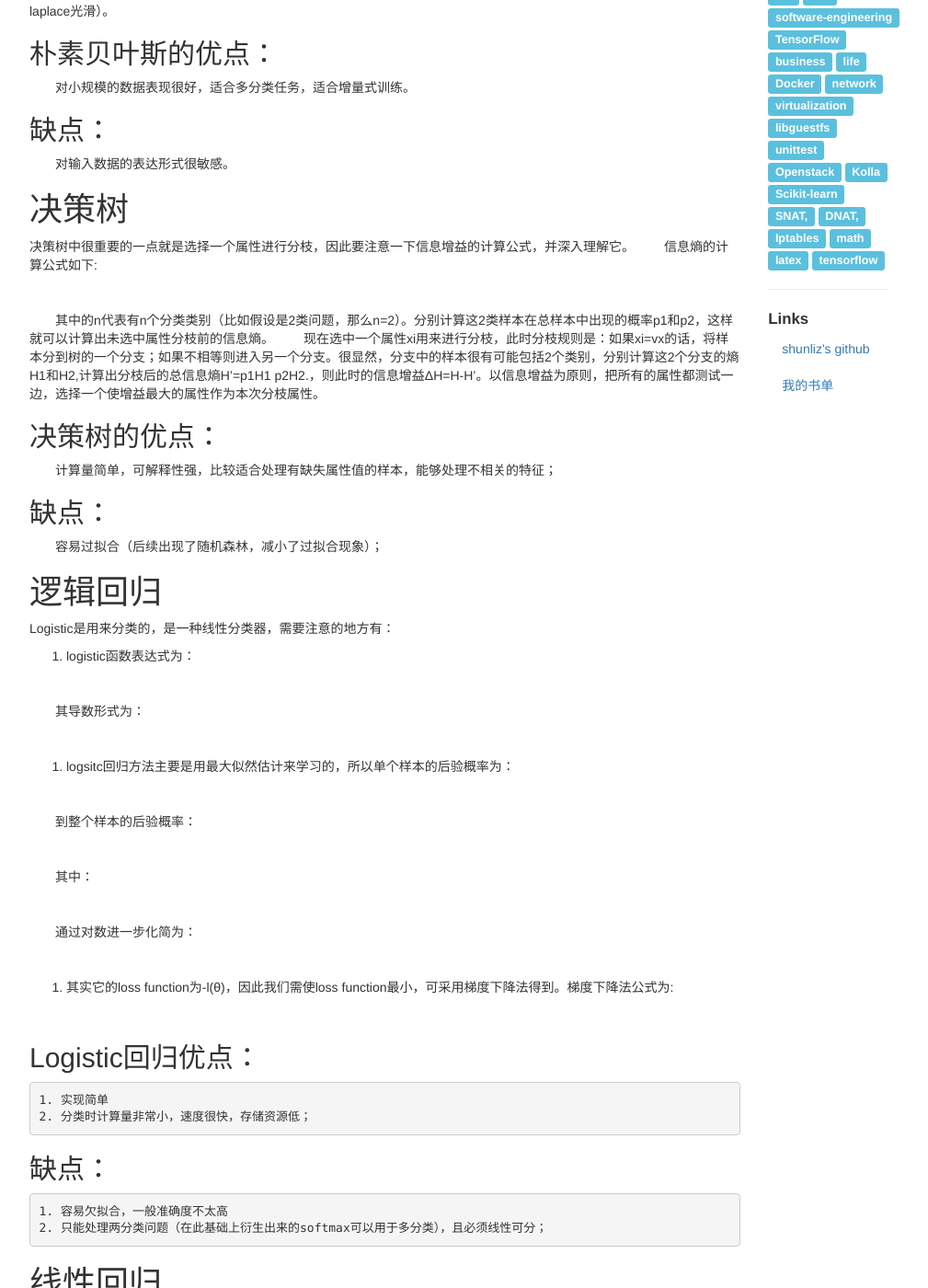
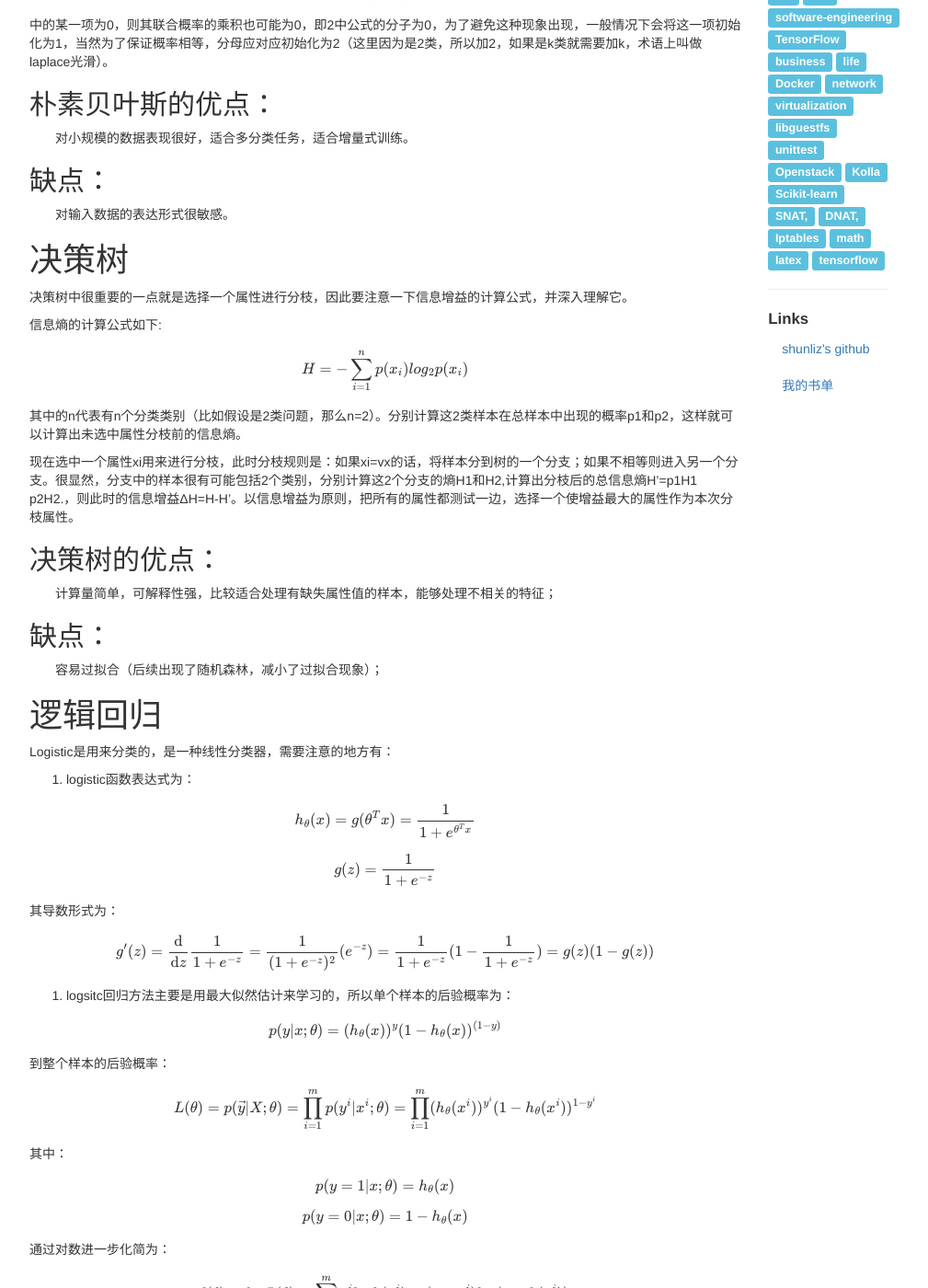
Before and after one commit to shunliz/shunliz.github.io, a Jekyll site: the page built from _posts/2017-05-27-common-ml-algrithom.markdown, in a window 1280 px wide and 1400 px high, scrolled down 738 px. Shown: the whole window at 92% size, without its empty margins (141-1150 px from the left). Built offline with Jekyll 4.4.1, drawn with Linux system fonts in a browser that asks for light colours; formulas are drawn with MathJax 3; some of the changed text lies outside the part shown.

Commit message:
add latex

```diff
--- a/_posts/2017-05-27-common-ml-algrithom.markdown
+++ b/_posts/2017-05-27-common-ml-algrithom.markdown
@@ -22,7 +22,8 @@ $$ p(c_{i}|w) = \frac{p(w|c_{i})p(c_{i})}{p(w))} $$
 $$ p(w|c_{i}) $$
 
 的计算方法，而由朴素贝叶斯的前提假设可知，
-p(w_{0}，w_{1}，w_{2}...w_{N}|c_{i})=p(w_{0}|c_{i})p(w_{1}|c_{i})p(w_{2}|c_{i})... p(w_{N}|c_{i})，
+
+$$ p(w_{0}，w_{1}，w_{2}...w_{N}|c_{i})=p(w_{0}|c_{i})p(w_{1}|c_{i})p(w_{2}|c_{i})... p(w_{N}|c_{i}) $$，
 
 因此一般有两种，一种是在类别为ci的那些样本集中，找到wj出现次数的总和，然后除以该样本的总和；第二种方法是类别为ci的那些样本集中，找到wj出现次数的总和，然后除以该样本中所有特征出现次数的总和。
 
@@ -42,11 +43,15 @@ p(w_{0}，w_{1}，w_{2}...w_{N}|c_{i})=p(w_{0}|c_{i})p(w_{1}|c_{i})p(w_{2}|c_{i}
 
 # 决策树
 
-决策树中很重要的一点就是选择一个属性进行分枝，因此要注意一下信息增益的计算公式，并深入理解它。 　　信息熵的计算公式如下:
+决策树中很重要的一点就是选择一个属性进行分枝，因此要注意一下信息增益的计算公式，并深入理解它。
 
+信息熵的计算公式如下:
 
+$$ H=-\sum_{i=1}^{n}p(x_{i})log_{2}p(x_{i}) $$
 
-　　其中的n代表有n个分类类别（比如假设是2类问题，那么n=2）。分别计算这2类样本在总样本中出现的概率p1和p2，这样就可以计算出未选中属性分枝前的信息熵。 　　现在选中一个属性xi用来进行分枝，此时分枝规则是：如果xi=vx的话，将样本分到树的一个分支；如果不相等则进入另一个分支。很显然，分支中的样本很有可能包括2个类别，分别计算这2个分支的熵H1和H2,计算出分枝后的总信息熵H’=p1H1 p2H2.，则此时的信息增益ΔH=H-H’。以信息增益为原则，把所有的属性都测试一边，选择一个使增益最大的属性作为本次分枝属性。
+其中的n代表有n个分类类别（比如假设是2类问题，那么n=2）。分别计算这2类样本在总样本中出现的概率p1和p2，这样就可以计算出未选中属性分枝前的信息熵。
+
+现在选中一个属性xi用来进行分枝，此时分枝规则是：如果xi=vx的话，将样本分到树的一个分支；如果不相等则进入另一个分支。很显然，分支中的样本很有可能包括2个类别，分别计算这2个分支的熵H1和H2,计算出分枝后的总信息熵H’=p1H1 p2H2.，则此时的信息增益ΔH=H-H’。以信息增益为原则，把所有的属性都测试一边，选择一个使增益最大的属性作为本次分枝属性。
 
 ## 决策树的优点：
 
@@ -62,29 +67,38 @@ Logistic是用来分类的，是一种线性分类器，需要注意的地方有
 
 1. logistic函数表达式为：
 
+$$ h_{\theta}(x)=g(\theta^Tx)=\frac{1}{1+e^{\theta^Tx}} $$
 
+$$ g(z) = \frac {1}{1+e^{-z}} $$
 
-　　其导数形式为：
+其导数形式为：
 
+$$ g'(z) = \frac{\mathrm{d}}{\mathrm{d} z}\frac {1}{1+e^{-z}}=\frac {1}{(1+e^{-z})^2}(e^{-z})=\frac {1}{1+e^{-z}}(1-\frac {1}{1+e^{-z}})=g(z)(1-g(z)) $$
 
 2. logsitc回归方法主要是用最大似然估计来学习的，所以单个样本的后验概率为：
 
+$$ p(y|x;\theta)=(h_{\theta}(x))^y(1-h_{\theta}(x))^{(1-y)} $$
 
+到整个样本的后验概率：
 
-　　到整个样本的后验概率：
+$$ L(\theta)=p(\vec{y}|X;\theta)=\prod_{i=1}^{m}p(y^i|x^i;\theta)=\prod_{i=1}^{m}(h_{\theta}(x^i))^{y^i}(1-h_{\theta}(x^i))^{1-y^i} $$
 
+其中：
 
+$$ p(y=1|x;\theta)=h_{\theta}(x) $$
 
-　　其中：
+$$ p(y=0|x;\theta)=1-h_{\theta}(x) $$
 
+通过对数进一步化简为：
 
-
-　　通过对数进一步化简为：
+$$ l(\theta)=logL(\theta)=\sum_{i=1}^{m}y^ilogh(x^i)+(1-y^i)log(1-h(x^i)) $$
 
 
 3. 其实它的loss function为-l(θ)，因此我们需使loss function最小，可采用梯度下降法得到。梯度下降法公式为:
 
+$$ \frac{\partial }{\partial \theta_{j}}l(\theta)=(y\frac {1}{g(\theta^Tx)}-(1-y)\frac{1}{1-g(\theta^Tx)})\frac{\partial }{\partial \theta_{j}}g(\theta^Tx)=\left (y\frac{1}{g(\theta^Tx)}-(1-y)\frac{1}{1-g(\theta^Tx)}\right )=\left ( y\frac{1}{g(\theta^Tx)}-(1-y)\frac {1}{1-g(\theta^Tx)} \right )g(\theta^Tx)(1-g(\theta^Tx)\frac{\partial }{\partial \theta_{j}}\theta^Tx=(y(1-g(\theta^Tx))-(1-y)g(\theta^Tx))x_{j}=(y-h_{\theta(x)})x_{j} $$
 
+$$ \theta_{j}:=\theta_{j}+\alpha(y^i-h_{\theta}(x^i))x^i_{j} $$
 
 ## Logistic回归优点：
     1. 实现简单
```
